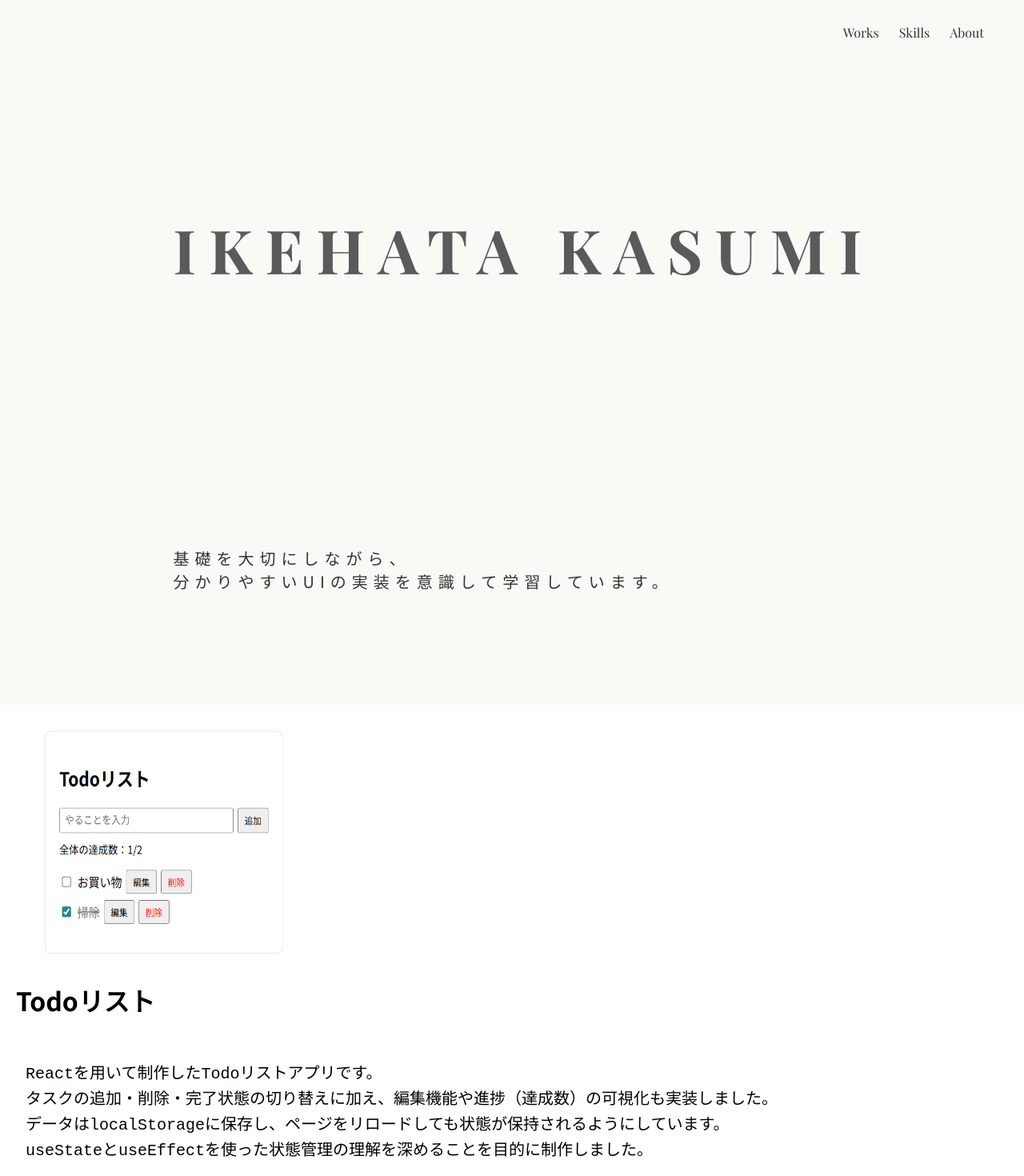
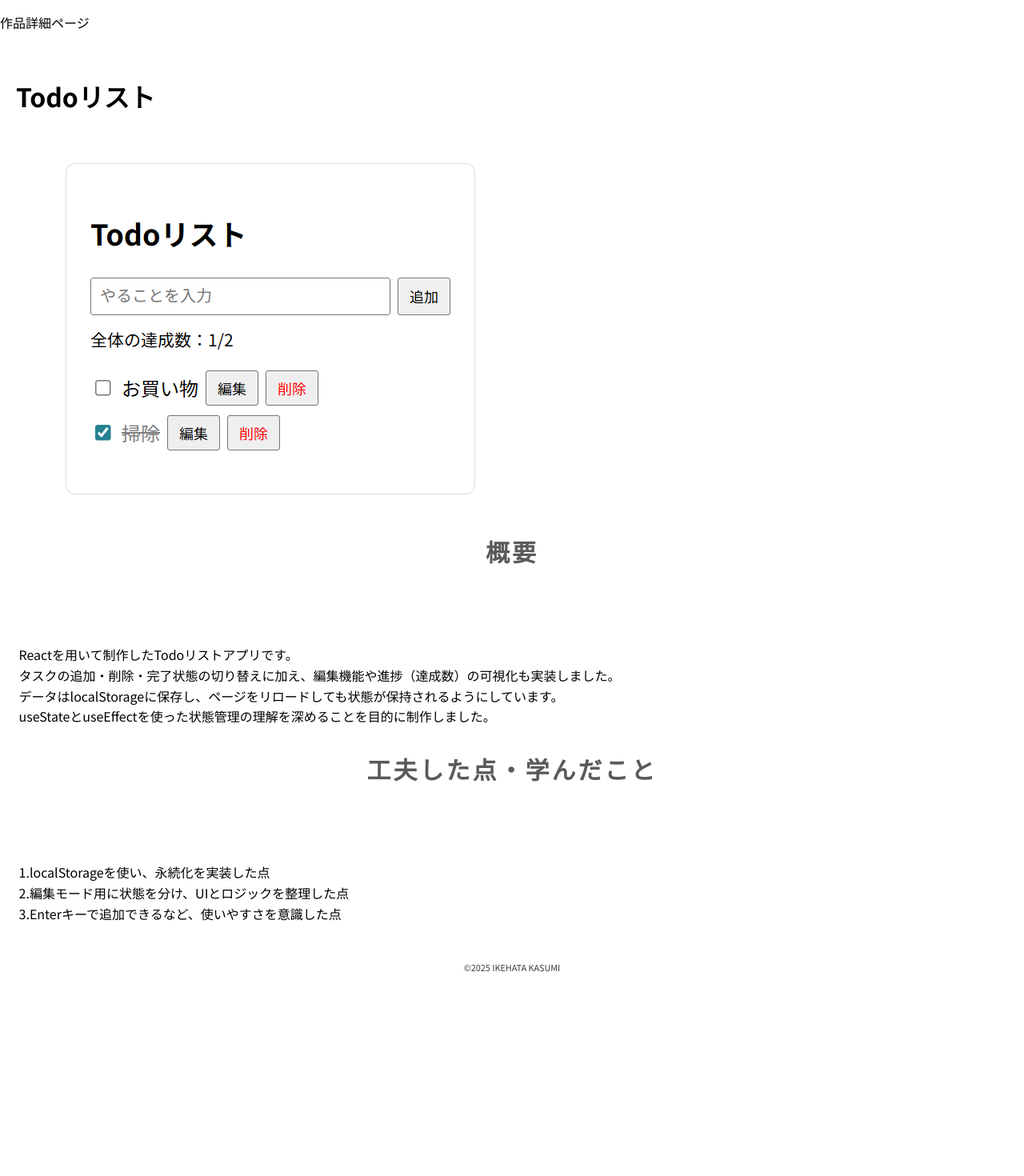
Before and after one commit to ikehatakasumi-del/myportfolio, a Next.js app: page /works/project1 in a window 1280 px wide. Shown: the top 1470 px of the page at 80% size. After the commit the page ends 1226 px from the top, so only its background shows below. Built offline with nearby package versions, Linux system fonts and the light colour scheme; a web font is replaced by a local one.

Commit message:
feat: 詳細ページのヘッダー出し分けとデータ表示を実装

```diff
--- a/app/page.js
+++ b/app/(main)/page.js
@@ -1,7 +1,7 @@
 import Image from "next/image";
 import Link from "next/link";
-import { works } from "./works-data";
-import WorksCard from "./components/WorksCard";
+import { works } from "../works-data";
+import WorksCard from "../components/WorksCard";
 // "use client";
 
 const Home = () => {
--- /dev/null
+++ b/app/components/DetailHeader.js
@@ -0,0 +1,6 @@
+const DetailHeader = () => {
+    return (
+        <p>作品詳細ページ</p>
+    );
+};
+export default DetailHeader;
--- a/app/layout.js
+++ b/app/layout.js
@@ -1,5 +1,5 @@
 import Footer from './components/Footer';
-import Header from './components/Header';
+// import Header from './components/Header';
 import './globals.css';
 
 export const metadata = {
@@ -28,7 +28,7 @@ export default function RootLayout({ children }) {
         <link href="https://fonts.googleapis.com/css2?family=Playfair+Display:ital,wght@0,400..900;1,400..900&display=swap" rel="stylesheet"/>
       </head>
       <body suppressHydrationWarning>
-        <Header />
+        {/* <Header /> */}
         {children}
         <Footer />
       </body>
--- /dev/null
+++ b/app/works/[slug]/layout.js
@@ -0,0 +1,11 @@
+// app/works/[slug]/layout.js
+import DetailHeader from "@/app/components/DetailHeader";
+
+export default function DetailLayout({ children }) {
+  return (
+    <>
+      <DetailHeader /> {/* 詳細ページ専用のヘッダー */}
+      {children}       {/* ここに詳細ページ（page.js）の中身が入ります */}
+    </>
+  );
+}
--- a/app/works/[slug]/page.js
+++ b/app/works/[slug]/page.js
@@ -1,32 +1,82 @@
-import { works } from "@/app/works-data";
+// import { works } from "@/app/works-data";
+// import { notFound } from "next/navigation";
+// import Image from "next/image";
+
+// export default async function WorkDetailPage(props) {
+//   const params = await props.params;
+//   const { slug } = params;
+
+//   const work = works.find(w => w.slug === slug);
+
+//   if (!work) {
+//     notFound();
+//   }
+
+//   return (
+//     <main style={{margin:"20px"}}>
+//       <Image src={work.image} alt={work.title} width={370} height={300}/>
+//       <h1>
+//         {work.title}
+//       </h1>
+//       <pre style={{fontSize: "20px", lineHeight: "1.6"}}>
+//         {work.description}
+//       </pre>
+//       <h4>
+//         {work.contenttitle}
+//       </h4>
+//       <pre style={{ fontSize: "20px", lineHeight:"1.6"}}>
+//         {work.content}
+//       </pre>
+//     </main>
+//   );
+// }
+
+
+// app/works/[slug]/page.js
+import { works } from "@/app/works-data"; // パスが合っているか確認してください
 import { notFound } from "next/navigation";
-import Image from "next/image";
 
-export default async function WorkDetailPage(props) {
-  const params = await props.params;
-  const { slug } = params;
+// params を受け取る関数に async をつける
+export default async function ProjectDetail({ params }) {
 
-  const work = works.find(w => w.slug === slug);
+  // 【最重要】最新のNext.jsでは params を await する必要があります
+  const { slug } = await params;
 
-  if (!work) {
+  // works-data.js の配列から、URLのslugと一致するデータを探す
+  const project = works.find((w) => w.slug === slug);
+
+  // もしデータが見つからなかったら 404 ページを出す
+  if (!project) {
     notFound();
   }
 
   return (
-    <main style={{margin:"20px"}}>
-      <Image src={work.image} alt={work.title} width={370} height={300}/>
-      <h1>
-        {work.title}
-      </h1>
-      <pre style={{fontSize: "20px", lineHeight: "1.6"}}>
-        {work.description}
-      </pre>
-      <h4>
-        {work.contenttitle}
-      </h4>
-      <pre style={{ fontSize: "20px", lineHeight:"1.6"}}>
-        {work.content}
-      </pre>
+    <main style={{ padding: "20px" }}>
+      <h1>{project.title}</h1>
+
+      {/* 画像のパスが正しいか確認 */}
+      {project.image && (
+        <img
+          src={project.image}
+          alt={project.title}
+          style={{ maxWidth: "100%", height: "auto", marginTop: "20px" }}
+        />
+      )}
+
+      <div style={{ marginTop: "30px" }}>
+        <h3>概要</h3>
+        {/* \n による改行を反映させるために pre-wrap を指定 */}
+        <p style={{ whiteSpace: "pre-wrap", lineHeight: "1.6" }}>
+          {project.description}
+        </p>
+      </div>
+
+      <div style={{ marginTop: "30px" }}>
+        <h3>{project.contenttitle}</h3>
+        <p style={{ whiteSpace: "pre-wrap", lineHeight: "1.6" }}>
+          {project.content}
+        </p>
+      </div>
     </main>
   );
 }
```
Also changed, not shown: app/(main)/layout.js (added, +13 -0 lines).
